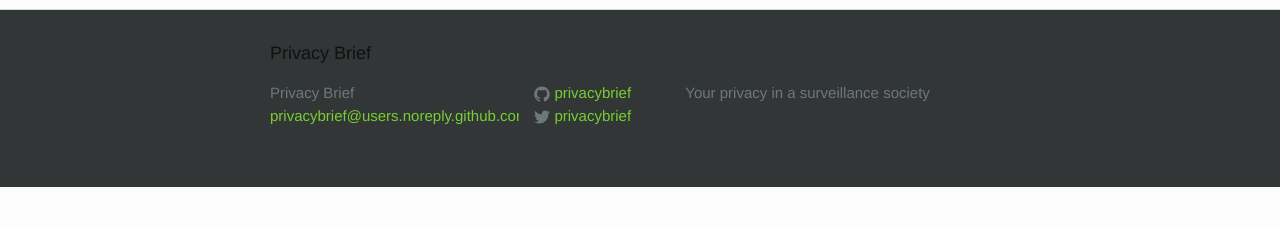
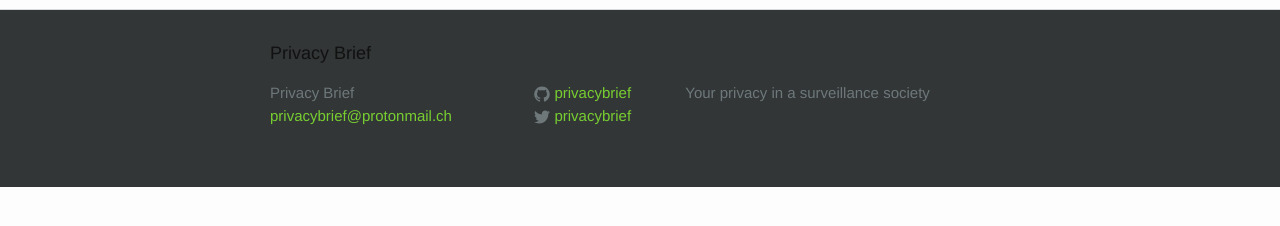
Before and after one commit to privacybrief/privacybrief.github.io, a Jekyll site: the page built from about.md, in a window 1280 px wide. Shown: the part 326-552 px from the top of the page. Built offline with Jekyll 4.4.1, drawn with Linux system fonts in a browser that asks for light colours.

Commit message:
change email

```diff
--- a/_config.yml
+++ b/_config.yml
@@ -1,6 +1,6 @@
 # Site settings
 title: Privacy Brief
-email: privacybrief@users.noreply.github.com
+email: privacybrief@protonmail.ch
 description: > # this means to ignore newlines until "baseurl:"
   Your privacy in a surveillance society
 baseurl: "" # the subpath of your site, e.g. /blog/
```
